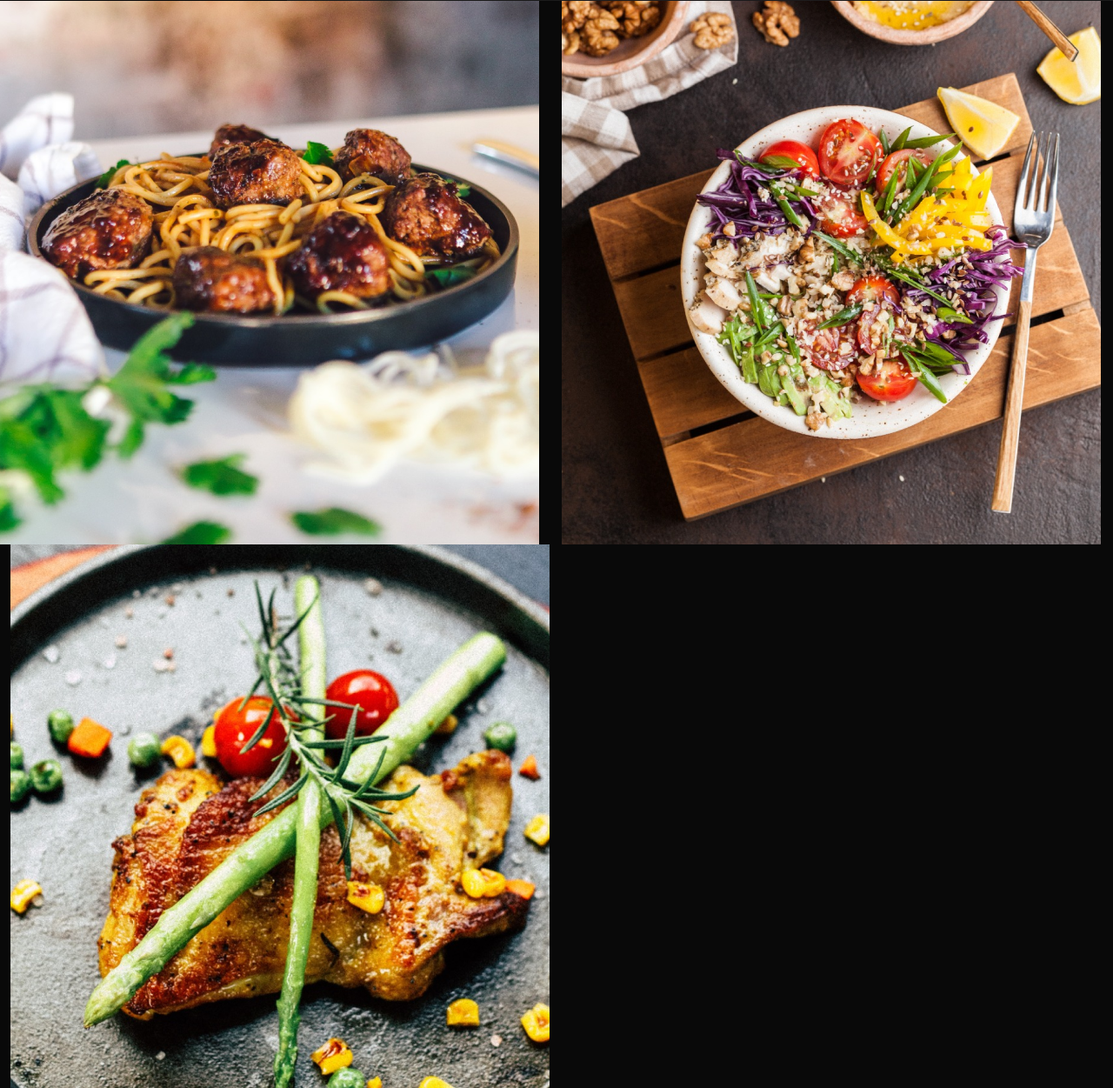
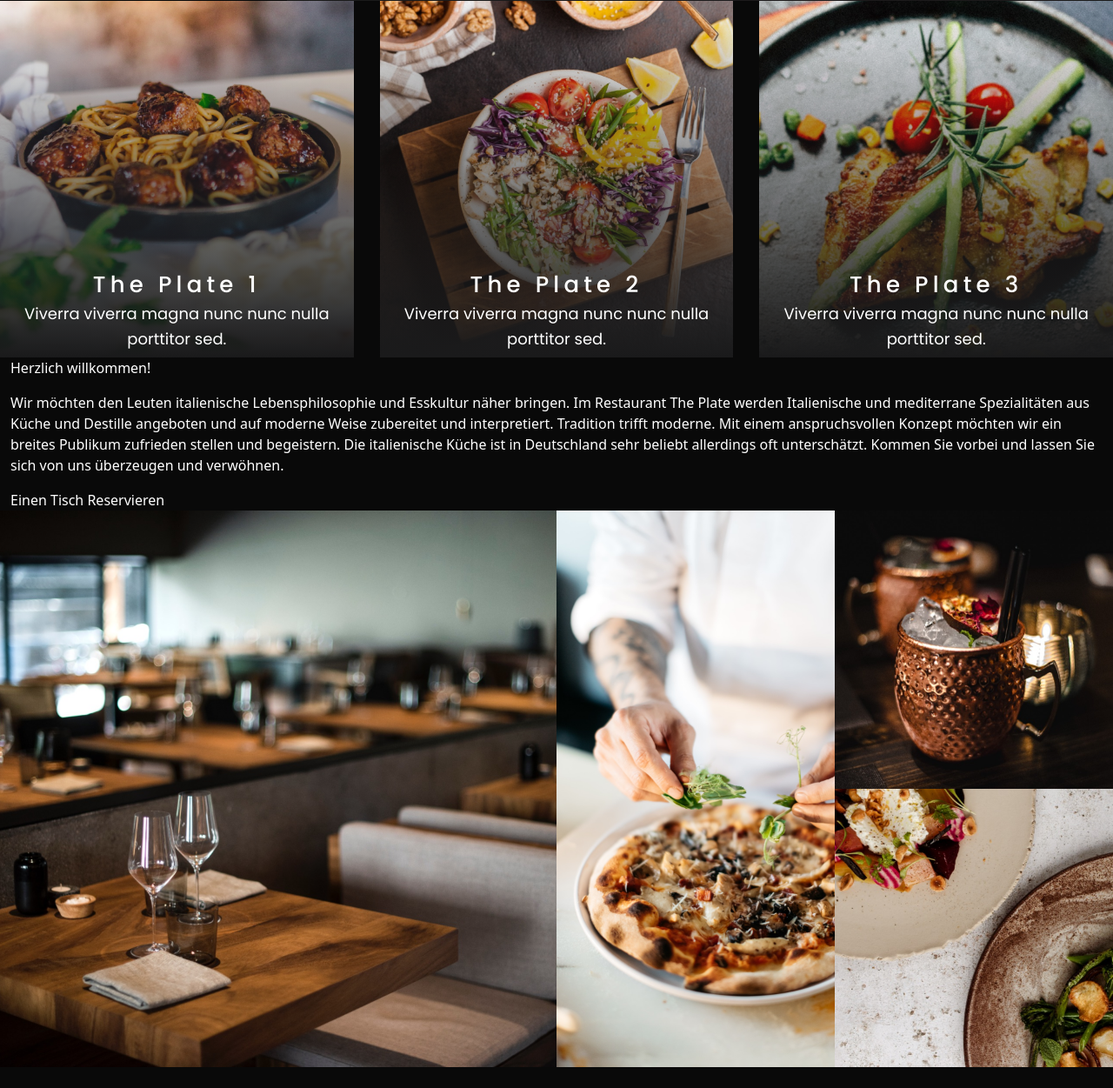
Before and after one commit to DimaMusik/Practic, a plain HTML site: page index.html in a window 1280 px wide. Shown: the part 980-2231 px from the top of the page at 87% size. After the commit the page ends 2207 px from the top, so only its background shows below. Drawn offline with nearby package versions, Linux system fonts and the light colour scheme.

Commit message:
Описание изменений

```diff
--- a/Main/main.css
+++ b/Main/main.css
@@ -1,28 +1,31 @@
-body{
+body {
   background-color: #090909;
   color: white;
+
 }
-
+/* body::-webkit-scrollbar {
+    width: 0;
+} */
 ul {
   list-style-type: none;
 }
 
-a{
+a {
   text-decoration: none;
   color: inherit;
 }
 
-header{
+header {
   z-index: 1000;
   position: fixed;
   width: 100vw;
 }
 
-.logoNav{
+.logoNav {
   margin: 0 35px;
 }
 
-.headerNav{
+.headerNav {
   margin-top: 50px;
 }
 
@@ -30,7 +33,7 @@ margin-top: 50px;
   position: relative;
 }
 
-.container{
+.container {
   max-width: calc(1664px + 24px);
 }
 
@@ -42,16 +45,15 @@ nav ul li:not(:last-child) {
   margin-right: 40px;
 }
 
-.imageSectionHero{
+.imageSectionHero {
   position: absolute;
   right: 0;
-
 }
- .heroSectionText{
+.heroSectionText {
   height: 981px;
 }
 
- .PlateRestaurant{
+.PlateRestaurant {
   margin-top: 308px;
   font-family: Poppins;
   font-weight: 500;
@@ -61,30 +63,87 @@ nav ul li:not(:last-child) {
   letter-spacing: 9px;
 }
 
- .PosuereFacilisi{
+.PosuereFacilisi {
   font-family: Poppins;
   font-weight: 400;
   font-size: 18px;
   line-height: 28.8px;
-    color: #BDBDBD;
+  color: #bdbdbd;
   margin-bottom: 49px;
 }
 
- .sectionHeroButton{
-
+.sectionHeroButton {
   padding: 10px 60px 9px 60px;
-    border: #F8A44E 2px solid;
+  border: #f8a44e 2px solid;
 }
 
+.popularDishesGap {
+
+  margin-left: 0;
+  margin-right: 0;
+  gap: 30px;
+}
+.popularDishesClass {
+    position: relative;
+  object-fit: cover;
+  object-position: center;
+}
 .popularDishesIcon{
-    position: ;
-    padding-left: 0px;
-    padding-right: 0;
+    width: 100%;
+    z-index: -1;
+}
+.Rectangle10{
+
+    background: linear-gradient(180deg, rgba(26, 26, 27, 0) 0%, rgba(26, 26, 27, 0.8) 78.28%, #1A1A1B 100%);
+
+    position: absolute;
+
+gap: 0px;
+opacity: 0.7px;
+top: 0; left: 0; right: 0; bottom: 0;
 }
 
- .popularDishesClass:first-child {
-    padding-left: 0px;
+.popularDishesIconText{
+    position: absolute;
+    text-align: center;
+    width: 100%;
+    top: 0; left: 0; right: 0; bottom: 0;
 }
- .popularDishesClass:last-child{
-    padding-right: 0px;
+
+
+.popularDishesIconText1{
+    top: 75%; left: 0; right: 0; bottom: 0;
+    font-family: Poppins;
+        font-size: 26px;
+    font-weight: 500;
+    line-height: 39px;
+    letter-spacing: 0.2em;
+    text-align: center;
+    text-underline-position: from-font;
+    text-decoration-skip-ink: none;
+
 }
+.popularDishesIconText2{
+    top: calc(75% + 39px); left: 0; right: 0; bottom: 0;
+    font-family: Poppins;
+font-size: 18px;
+font-weight: 400;
+line-height: 28.8px;
+}
+
+.container-fluidAbout{
+    margin-left: 0;
+    margin-right: 0;
+
+}
+
+.container-fluidAbout img {
+    position: relative;
+    object-fit: cover;
+    object-position: center;
+
+}
+
+.aboutGroupImg{
+
+}
--- a/index.html
+++ b/index.html
@@ -10,18 +10,13 @@
       integrity="sha384-QWTKZyjpPEjISv5WaRU9OFeRpok6YctnYmDr5pNlyT2bRjXh0JMhjY6hW+ALEwIH"
       crossorigin="anonymous"
     />
-    <link
-    rel="preconnect"
-    href="https://fonts.googleapis.com" />
-    <link
-    rel="preconnect" href="https://fonts.gstatic.com" crossorigin />
+    <link rel="preconnect" href="https://fonts.googleapis.com" />
+    <link rel="preconnect" href="https://fonts.gstatic.com" crossorigin />
     <link
       href="https://fonts.googleapis.com/css2?family=Poppins:ital,wght@0,100;0,200;0,300;0,400;0,500;0,600;0,700;0,800;0,900;1,100;1,200;1,300;1,400;1,500;1,600;1,700;1,800;1,900&display=swap"
       rel="stylesheet"
     />
-    <link
-    rel="stylesheet"
-    href="Main/main.css" />
+    <link rel="stylesheet" href="/Main/main.css" />
   </head>
   <body>
     <header class="header">
@@ -57,9 +52,7 @@
     <section class="heroSection">
       <div class="container">
         <div class="row">
-          <div
-            class="heroSectionText col-6 "
-          >
+          <div class="heroSectionText col-6">
             <p class="PlateRestaurant">The Plate Restaurant</p>
             <p class="PosuereFacilisi">
               Posuere facilisi quis faucibus mi egestas consequat. Id facilisi
@@ -77,19 +70,74 @@
       </div>
     </section>
     <section class="popularDishes">
-        <div class="container-fluid">
-            <div class="row">
-                <div class="col popularDishesClass ">
-                    <img class="popularDishesIcon" src="Images/Rectangle1.png" alt="">
-                </div>
-                <div class="col popularDishesClass">
-                    <img class="popularDishesIcon" src="Images/Rectangle2.png" alt="">
-                </div>
-                <div class="col popularDishesClass">
-                    <img class="popularDishesIcon" src="Images/Rectangle3.png" alt="">
-                </div>
+      <div class="container-fluid p-0">
+        <div class="row popularDishesGap">
+          <div class="col popularDishesClass p-0">
+            <div class="Rectangle10"></div>
+            <p class="popularDishesIconText1 popularDishesIconText">
+              The Plate 1
+            </p>
+            <p class="popularDishesIconText2 popularDishesIconText">
+              Viverra viverra magna nunc nunc nulla porttitor sed.
+            </p>
+            <img class="popularDishesIcon" src="Images/Rectangle1.png" alt="" />
+          </div>
+          <div class="col popularDishesClass p-0">
+            <div class="Rectangle10"></div>
+            <p class="popularDishesIconText1 popularDishesIconText">
+              The Plate 2
+            </p>
+            <p class="popularDishesIconText2 popularDishesIconText">
+              Viverra viverra magna nunc nunc nulla porttitor sed.
+            </p>
+            <img class="popularDishesIcon" src="Images/Rectangle2.png" alt="" />
+          </div>
+          <div class="col popularDishesClass p-0">
+            <div class="Rectangle10"></div>
+            <p class="popularDishesIconText1 popularDishesIconText">
+              The Plate 3
+            </p>
+            <p class="popularDishesIconText2 popularDishesIconText">
+              Viverra viverra magna nunc nunc nulla porttitor sed.
+            </p>
+            <img class="popularDishesIcon" src="Images/Rectangle3.png" alt="" />
+          </div>
+        </div>
+      </div>
+    </section>
+    <section class="about">
+      <div class=" container-fluidAbout row">
+        <div class="col">
+          <p>Herzlich willkommen!</p>
+          <p>
+            Wir möchten den Leuten italienische Lebensphilosophie und Esskultur
+            näher bringen. Im Restaurant The Plate werden Italienische und
+            mediterrane Spezialitäten aus Küche und Destille angeboten und auf
+            moderne Weise zubereitet und interpretiert. Tradition trifft
+            moderne. Mit einem anspruchsvollen Konzept möchten wir ein breites
+            Publikum zufrieden stellen und begeistern. Die italienische Küche
+            ist in Deutschland sehr beliebt allerdings oft unterschätzt. Kommen
+            Sie vorbei und lassen Sie sich von uns überzeugen und verwöhnen.
+          </p>
+          <a href=""> Einen Tisch Reservieren </a>
+          <div class="row aboutGroup">
+            <div class="col-6 p-0">
+              <img class="aboutGroupImg popularDishesIcon" src="Images/Rectangle 12.png" alt="" />
             </div>
+            <div class="col-6 p-0">
+                  <div class="d-flex">
+                    <div class="col-6 p-0">
+                      <img  class="aboutGroupImg popularDishesIcon" src="Images/Rectangle 20.png" alt="" />
+                    </div>
+                    <div class="col-6 p-0">
+                      <img  class="aboutGroupImg popularDishesIcon" src="Images/Rectangle 21.png" alt="" />
+                      <img  class="aboutGroupImg popularDishesIcon" src="Images/Rectangle 18.png" alt="" />
+                    </div>
+                  </div>
+            </div>
+          </div>
         </div>
+      </div>
     </section>
   </body>
 </html>
```
Also changed, not shown: Images/Rectangle 12.png (added), Images/Rectangle 18.png (added), Images/Rectangle 20.png (added), Images/Rectangle 21.png (added). Lines whose indentation alone changed are shown as unchanged.
